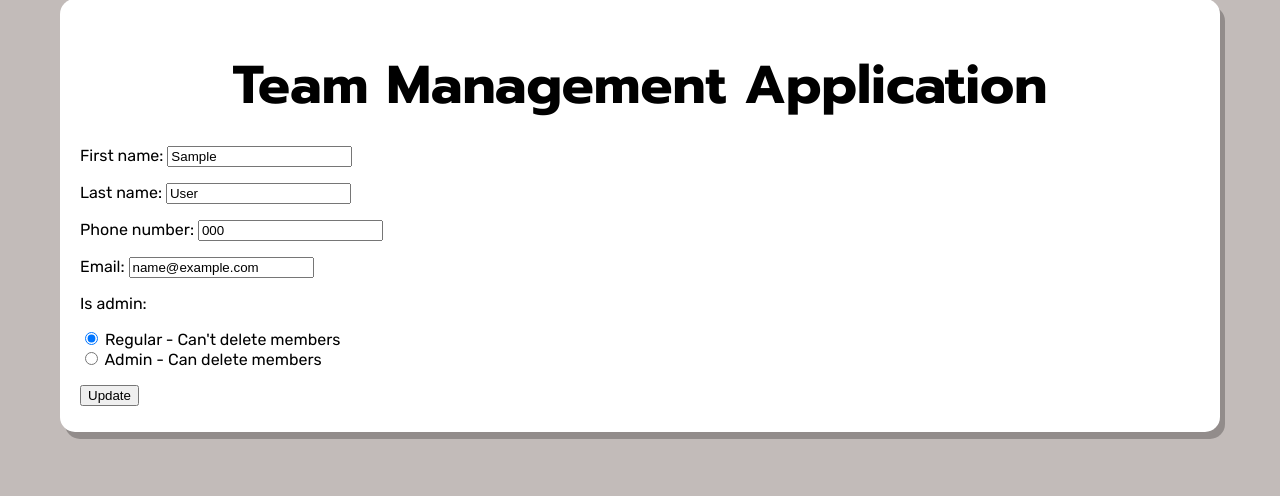
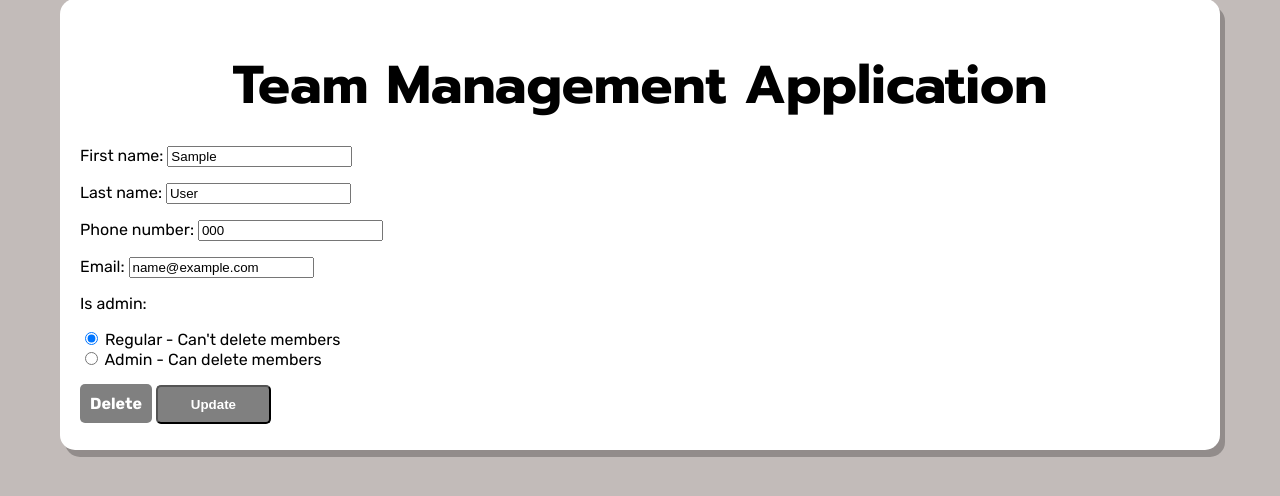
Before and after one commit to tylerlam1/team-management, a Django app: page /edit/1 in a window 1280 px wide. Shown: the part 21-517 px from the top of the page. Run offline with Django 4.2, Linux system fonts and the light colour scheme; tables that the repository leaves empty hold one stand-in row (values such as "Sample post").

Commit message:
feat: Get delete view working

```diff
--- a/manager/templates/edit_user.html
+++ b/manager/templates/edit_user.html
@@ -5,6 +5,7 @@
   <h1>Team Management Application</h1>
   <form method="post">
     {% csrf_token %} {{ form.as_p }}
-    <input type="submit" value="Update" />
+    <a class="button" href="{{ request.get_full_path }}/delete">Delete</a>
+    <input class="button" type="submit" name="update" value="Update" />
   </form>
 </div>
--- a/manager/urls.py
+++ b/manager/urls.py
@@ -6,5 +6,5 @@ urlpatterns = [
     path("", views.TeammateListView.as_view(), name="get_users"),
     path("add", views.TeammateCreateView.as_view(), name="add_user"),
     path("edit/<int:pk>", views.TeammateUpdateView.as_view(), name="edit_user"),
-    path("edit/<int:pk>/delete_user", views.DeleteView.as_view(), name="delete_user")
+    path("edit/<int:pk>/delete", views.TeammateDeleteView.as_view(), name="delete_user")
 ]
--- a/manager/views.py
+++ b/manager/views.py
@@ -1,5 +1,5 @@
-from django.views.generic import ListView, CreateView
-from django.views.generic.edit import UpdateView, DeleteView
+from django.views.generic import ListView, CreateView, UpdateView
+from django.views.generic.edit import DeleteView
 
 from manager.forms import EditTeammateForm
 
@@ -23,7 +23,7 @@ class TeammateCreateView(CreateView):
 
 class TeammateUpdateView(UpdateView):
     """
-    Edit a particular team member's database information.
+    Edit particular team member's database information.
     """
     form_class = EditTeammateForm
     model = Teammate
@@ -32,7 +32,8 @@ class TeammateUpdateView(UpdateView):
 
 class TeammateDeleteView(DeleteView):
     """
-    Delete a particular team member's database record.
+    Delete a particular team member's database information.
     """
     model = Teammate
+    template_name = "delete_user.html"
     success_url = "/"
```
Also changed, not shown: manager/templates/delete_user.html (added, +11 -0 lines).
